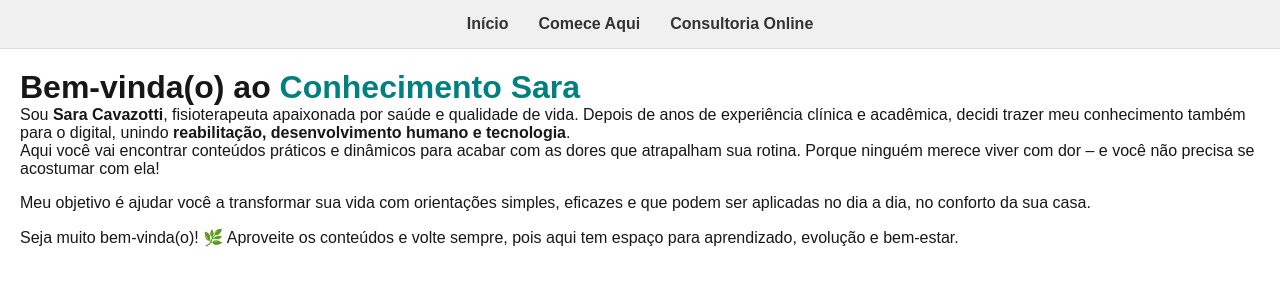
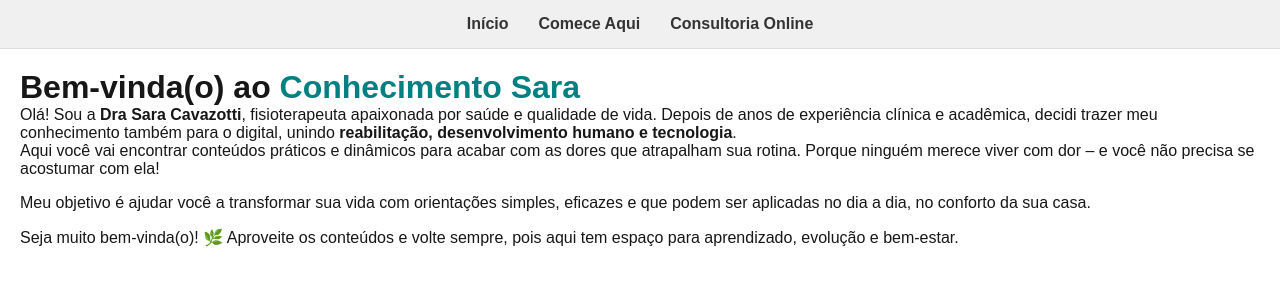
Before and after one commit to fisiosaracavazotti-wq/meu-app, a Next.js app: page / in a window 1280 px wide. Shown: the top 300 px of the page. Built offline with nearby package versions, Linux system fonts and the light colour scheme.

Commit message:
mudanca de nome

```diff
--- a/src/pages/index.js
+++ b/src/pages/index.js
@@ -5,12 +5,11 @@ export default function Home() {
     <Layout>
       <h1>Bem-vinda(o) ao <span style={{ color: "teal" }}>Conhecimento Sara</span></h1>
       <p>
-         Sou <strong>Sara Cavazotti</strong>, fisioterapeuta apaixonada por saúde e
+         Olá! Sou a <strong> Dra Sara Cavazotti</strong>, fisioterapeuta apaixonada por saúde e
         qualidade de vida. Depois de anos de experiência clínica e acadêmica,
         decidi trazer meu conhecimento também para o digital, unindo
         <strong> reabilitação, desenvolvimento humano e tecnologia</strong>.
       </p>
-
 
       <p style={{ marginBottom: "1rem" }}>
         Aqui você vai encontrar conteúdos práticos e dinâmicos para acabar com as dores
```
